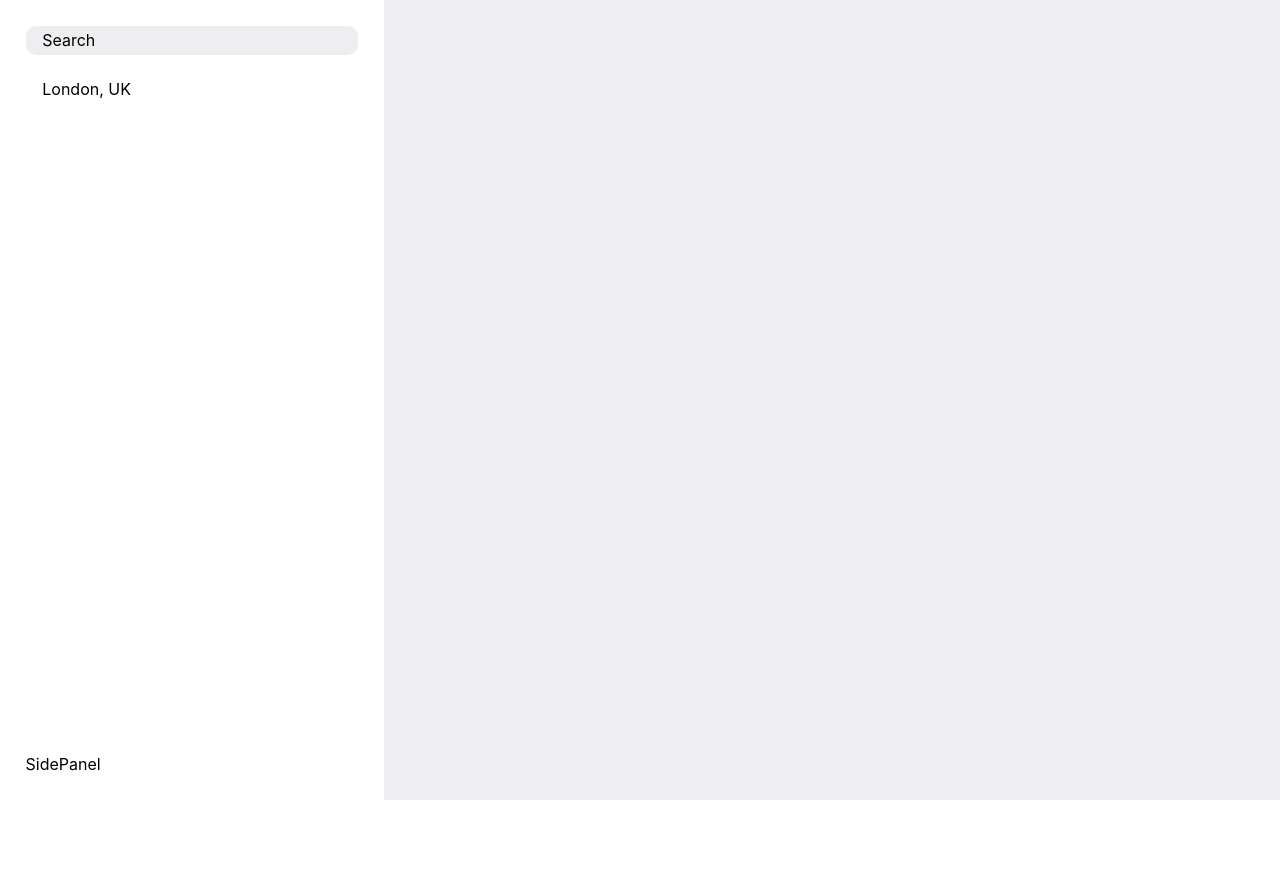
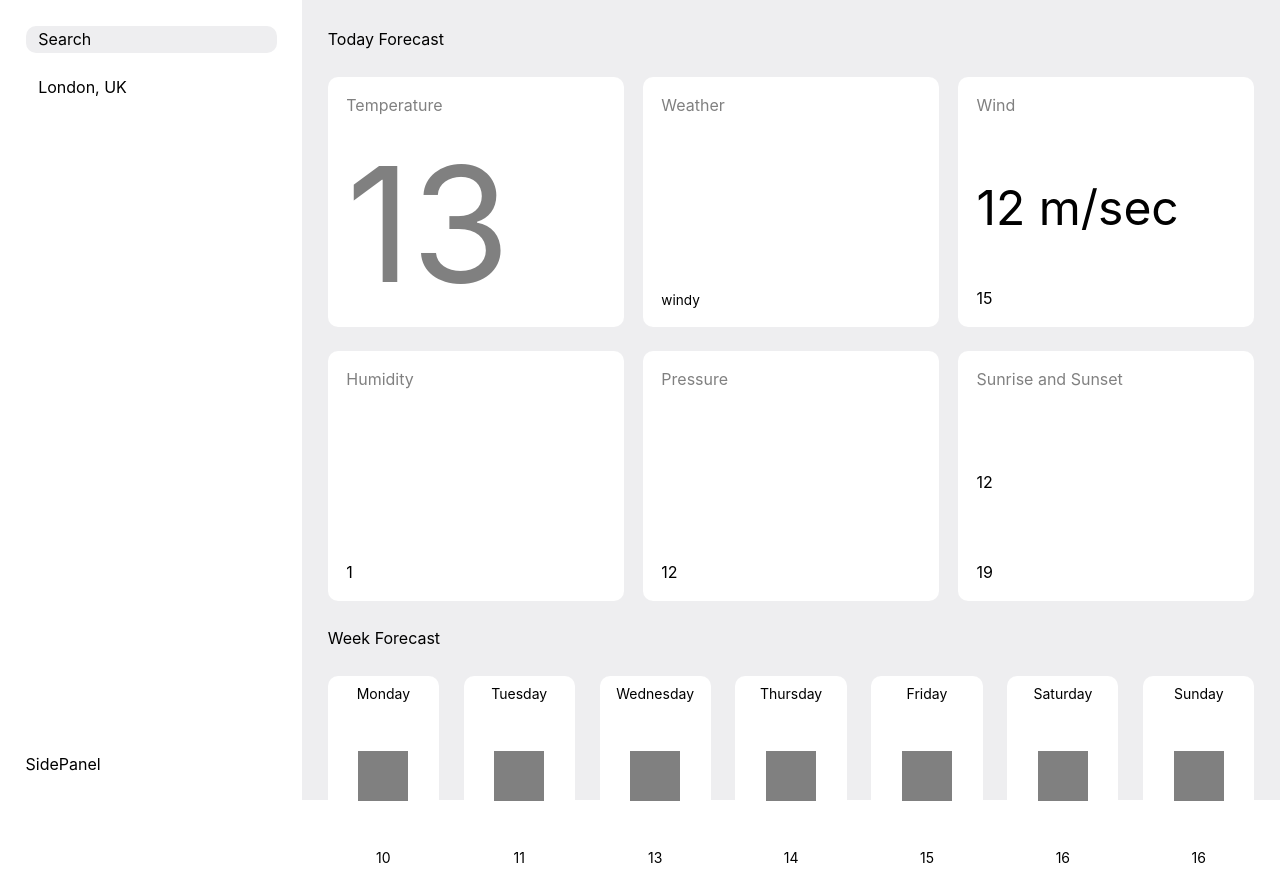
Before and after one commit to mamboojamboo/weather-forecast, a React (Create React App) app: page / in a window 1280 px wide. Before the commit the page ends 800 px from the top, so only its background shows below. Built offline with nearby package versions, Linux system fonts and the light colour scheme.

Commit message:
refactor: add mock data and types for mock data

```diff
--- a/src/features/Board/constants/mockData.ts
+++ b/src/features/Board/constants/mockData.ts
@@ -1,4 +1,10 @@
-export const weekForecastMockData = [
+type TWeekForecastMockData = {
+  day: string,
+  icon: null,
+  temperature: string
+}[];
+
+export const weekForecastMockData: TWeekForecastMockData = [
   {
     day: 'Monday',
     icon: null,
@@ -32,14 +38,24 @@ export const weekForecastMockData = [
   {
     day: 'Sunday',
     icon: null,
+    temperature: '16',
   },
 ];
 
-export const todayForecastMockData = [
-  { temp: null },
-  { icon: '', description: '' },
-  { speed: null, deg: null },
-  { humidity: null },
-  { pressure: null },
-  { sunrise: null, sunset: null }
+export type TTodayForecastMockData = [
+  { temp: number },
+  { icon: string, description: string },
+  { speed: number, deg: number },
+  { humidity: number },
+  { pressure: number },
+  { sunrise: number, sunset: number },
 ];
+
+export const todayForecastMockData: TTodayForecastMockData = [
+  { temp: 13 },
+  { icon: 'windy', description: 'windy' },
+  { speed: 12, deg: 15 },
+  { humidity: 1 },
+  { pressure: 12 },
+  { sunrise: 12, sunset: 19 }
+];
--- a/src/features/Board/containers/BoardInfoContainer.tsx
+++ b/src/features/Board/containers/BoardInfoContainer.tsx
@@ -1,15 +1,14 @@
 import React from 'react';
 import styled from 'styled-components';
 
-import { TodayForecast } from '../ui/organisms/TodayForecast';
+import { TodayForecast } from './TodayForecast';
 import { WeekForecast } from '../ui/organisms/WeekForecast';
-import { todayForecastMockData, weekForecastMockData } from '../constants/mockData';
 
-export const Board = () => {
+export const BoardInfoContainer = () => {
   return (
     <StyledWrapper>
-      <TodayForecast data={todayForecastMockData} />
-      <WeekForecast data={weekForecastMockData} />
+      <TodayForecast />
+      <WeekForecast />
     </StyledWrapper>
   );
 };
--- a/src/features/Board/ui/organisms/TodayForecast.tsx
+++ b/src/features/Board/containers/TodayForecast.tsx
@@ -1,28 +1,18 @@
 import React from 'react';
 import styled from 'styled-components';
 
-import { ForecastTitle } from '../atoms/ForecastTitle';
-import { Widget } from '../molecules/Widget';
+import { ForecastTitle } from '../ui/atoms/ForecastTitle';
+import { Widget } from '../ui/molecules/Widget';
 
-type TWidgetData = [
-  temp: number,
-  icon: string,
-  description: string,
-  speed: number,
-  deg: number,
-  humidity: number,
-  pressure: number,
-  sunrise: number,
-  sunset: number
-]
+import { todayForecastMockData } from '../constants/mockData';
 
-export const TodayForecast = (data: TWidgetData) => {
+export const TodayForecast = () => {
   return (
     <StyledWrapper>
       <ForecastTitle title={'Today Forecast'} />
       <WidgetsWrapper>
-        {data.map((data, index) => (
-          <Widget key={index} {...{ data, index }} />
+        {todayForecastMockData.map((data, index) => (
+          <Widget key={index} data={data} index={index} />
         ))}
       </WidgetsWrapper>
     </StyledWrapper>
--- a/src/features/Board/index.js
+++ b/src/features/Board/index.js
@@ -1 +1 @@
-export { BoardInfoContainer } from './containers'
+export { BoardInfoContainer } from './containers/BoardInfoContainer'
--- a/src/features/Board/ui/atoms/Day.tsx
+++ b/src/features/Board/ui/atoms/Day.tsx
@@ -3,12 +3,11 @@ import styled from 'styled-components';
 
 type TDay = {
   day: string,
-  icon: string,
+  icon: null,
   temperature: string
 }
 
-export const Day = (data: TDay) => {
-  const { day = 'Monday', icon, temperature = '12' } = data;
+export const Day = ({ day, icon, temperature }: TDay) => {
   return (
     <StyledWrapper>
       <Title>{day}</Title>
--- a/src/features/Board/ui/molecules/Widget.tsx
+++ b/src/features/Board/ui/molecules/Widget.tsx
@@ -1,14 +1,29 @@
 import React from 'react';
 import styled from 'styled-components';
-import 'weather-icons/css/weather-icons.css';
+// import 'weather-icons/css/weather-icons.css';
 
-export const Widget = ({ data = {}, index = 0 }) => {
+type TWidgetProps = {
+  data: {
+    temp?: number;
+    icon?: string;
+    description?: string;
+    speed?: number;
+    deg?: number;
+    humidity?: number;
+    pressure?: number;
+    sunrise?: number;
+    sunset?: number;
+  };
+  index: number;
+}
+
+export const Widget = ({ data, index }: TWidgetProps) => {
   switch (index) {
     case 0:
       return (
         <StyledWrapper>
           <Title>Temperature</Title>
-          <Temperature>{data?.temp}</Temperature>
+          <Temperature>{data.temp}</Temperature>
         </StyledWrapper>
       );
     case 1:
--- a/src/features/Board/ui/organisms/WeekForecast.tsx
+++ b/src/features/Board/ui/organisms/WeekForecast.tsx
@@ -4,19 +4,21 @@ import styled from 'styled-components';
 import { ForecastTitle } from '../atoms/ForecastTitle';
 import { Day } from '../atoms/Day';
 
-type TWeekForecastMockData = {
-  day: string,
-  icon: number,
-  temperature: string,
-}[];
+import { weekForecastMockData } from '../../constants/mockData';
 
-export const WeekForecast = (data: TWeekForecastMockData) => {
+
+export const WeekForecast = () => {
   return (
     <StyledWrapper>
       <ForecastTitle title={'Week Forecast'} />
       <DaysWrapper>
-        {data.map((data, index) => (
-          <Day key={index} {...{ data }} />
+        {weekForecastMockData.map((data, index) => (
+          <Day
+            key={index}
+            day={data.day}
+            icon={data.icon}
+            temperature={data.temperature}
+          />
         ))}
       </DaysWrapper>
     </StyledWrapper>
--- a/src/pages/MainPage/index.tsx
+++ b/src/pages/MainPage/index.tsx
@@ -2,10 +2,12 @@ import React from 'react';
 
 import { StyledWrapper } from './units';
 import SidePanel from '../../features/SidePanel/SidePanel';
+import { BoardInfoContainer } from '../../features/Board';
 
 const MainPage = () => (
   <StyledWrapper>
     <SidePanel />
+    <BoardInfoContainer />
   </StyledWrapper>
 );
 
```
